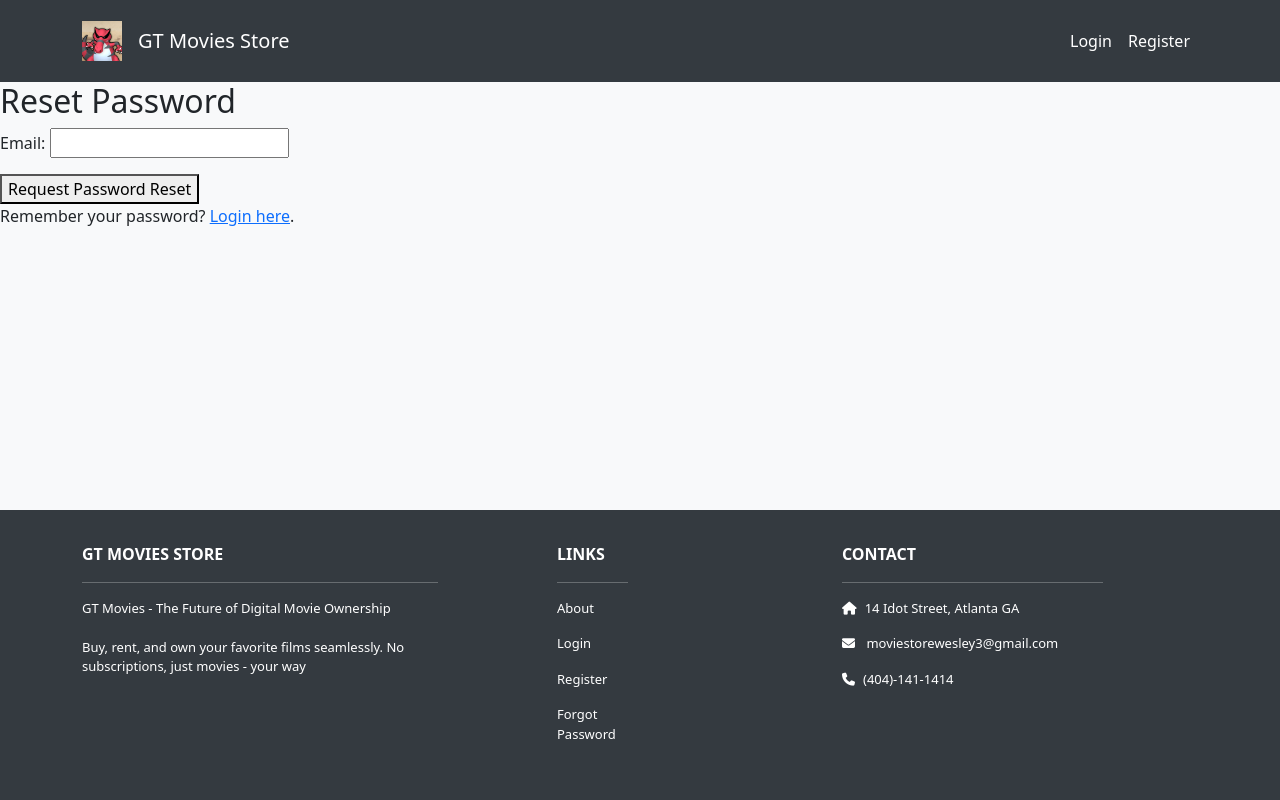
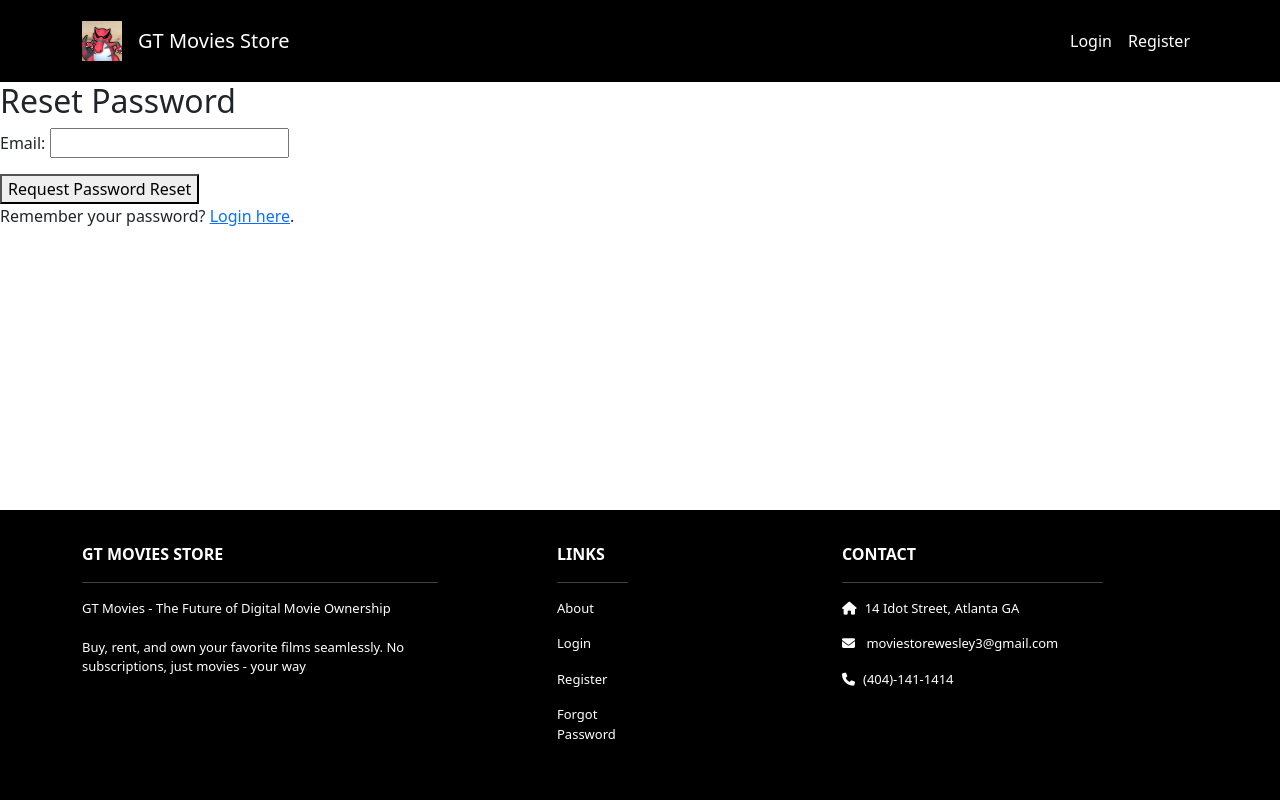
Before and after one commit to Tahsin-Kazi/Movie-Store-Wesley-3, a Django app: page /password-reset/ in a window 1280 px wide. Run offline with Django 5.2, Linux system fonts and the light colour scheme; some libraries are stand-ins or nearby versions.

Commit message:
Re-fixed styling

```diff
--- a/static/css/style.css
+++ b/static/css/style.css
@@ -3,19 +3,23 @@ body {
     display: flex;
     flex-direction: column;
     margin: 0;
-    background-color: #f8f9fa; /* Set background color to light gray */
+    background-color: #ffffff;
 }
 
 main {
     flex: 1 0 auto;
     display: flex;
     flex-direction: column;
-    background-color: #f8f9fa; /* Set background color to light gray */
+    background-color: #ffffff;
+}
+
+.navbar {
+    background-color: #000 !important;
 }
 
 .ms-footer {
     margin-top: auto;
-    background-color: #343a40; /* Set background color to dark gray */
+    background-color: #000;
     width: 100%;
 }
 
@@ -57,7 +61,3 @@ main {
 .navbar a.nav-link {
     color: #fff !important;
 }
-
-.bg-dark {
-    background-color: #343a40 !important; /* Set background color to dark gray */
-}
```
